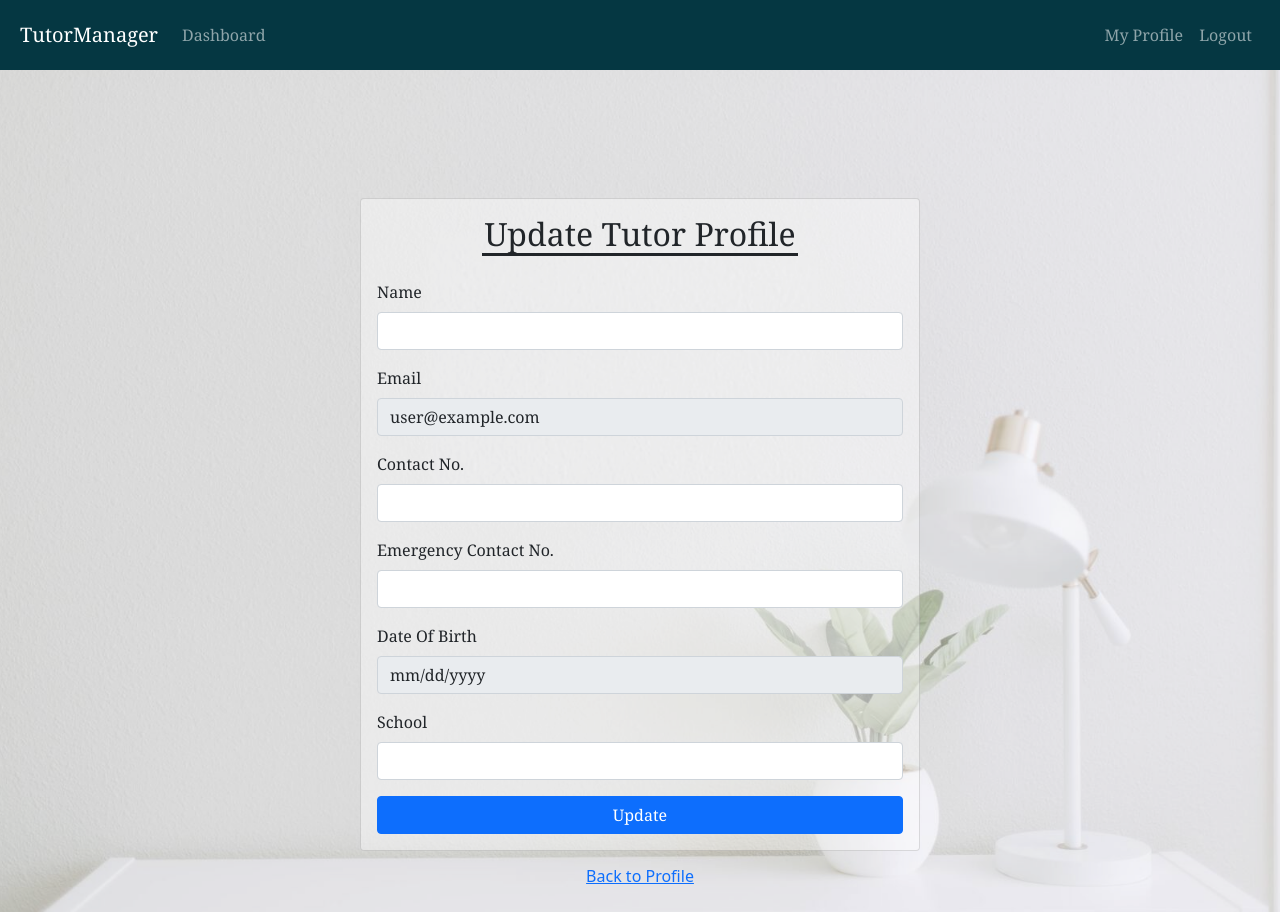
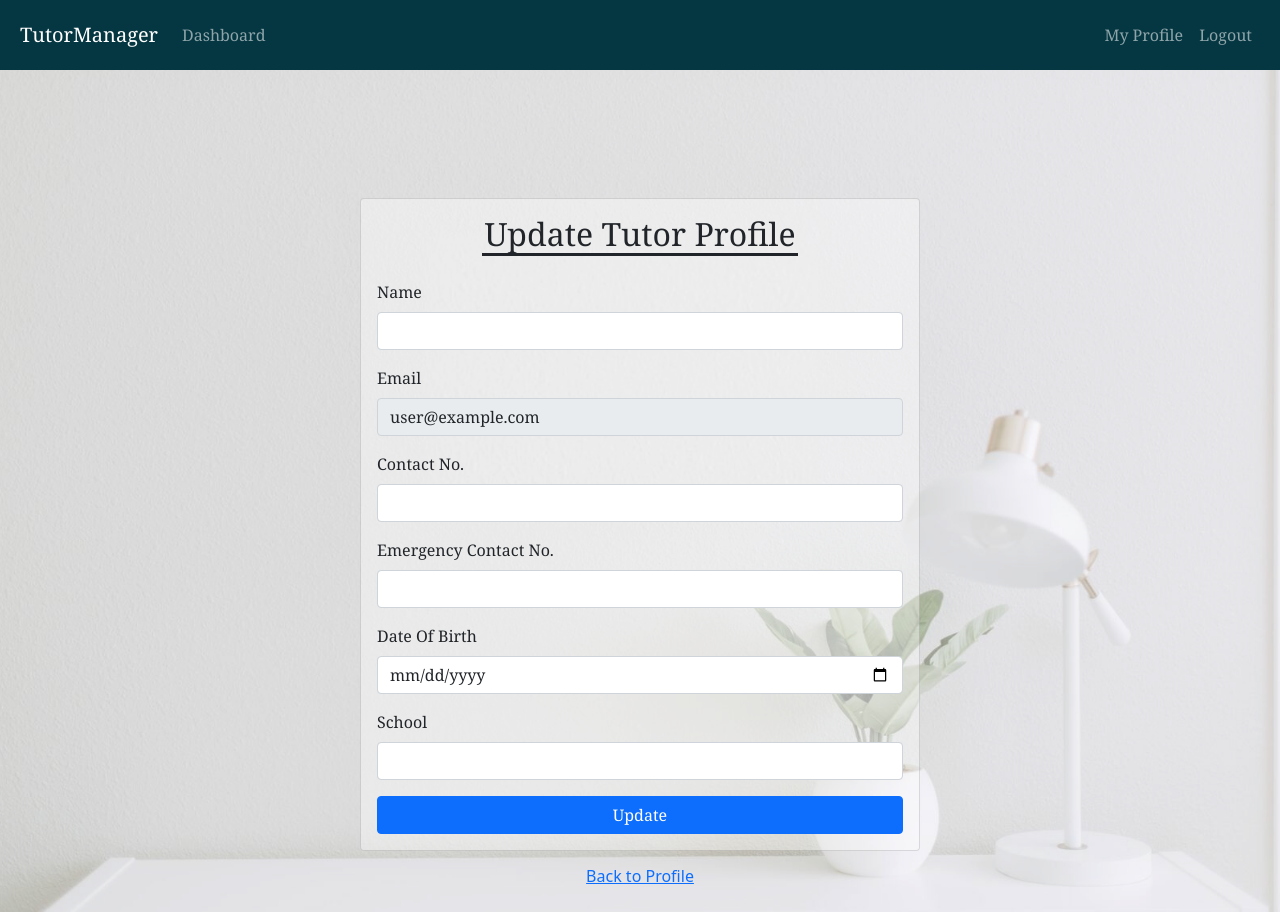
Before and after one commit to nicollegann/Orbital, a React (Create React App) app: page /update-profile in a window 1280 px wide. Built offline with nearby package versions, Linux system fonts and the light colour scheme; no server answers; the database is empty; sample sign-in values are in the browser's storage.

Commit message:
allow tutor and tutees to edit name and dob

```diff
--- a/src/components/TuteeProfile/TuteeProfileRecord.js
+++ b/src/components/TuteeProfile/TuteeProfileRecord.js
@@ -60,7 +60,7 @@ export default function TuteeProfileRecord(props) {
             <Form onSubmit={saveData}>
               <Form.Group className="mb-3">
                 <Form.Label>Name</Form.Label>
-                <Form.Control ref={nameRef} type="text" defaultValue={details && details.name} readOnly={true} />
+                <Form.Control ref={nameRef} type="text" defaultValue={details && details.name} readOnly={update} />
               </Form.Group>
               <Form.Group className="mb-3">
                 <Form.Label>Email</Form.Label>
@@ -76,7 +76,7 @@ export default function TuteeProfileRecord(props) {
               </Form.Group>
               <Form.Group className="mb-3">
                 <Form.Label>Date Of Birth</Form.Label>
-                <Form.Control ref={dobRef} type="date" defaultValue={details && details.dateOfBirth} readOnly={true}/>
+                <Form.Control ref={dobRef} type="date" defaultValue={details && details.dateOfBirth} readOnly={update}/>
               </Form.Group>
               <Form.Group className="mb-4">
                 <Form.Label>School</Form.Label>
--- a/src/components/UpdateProfile.js
+++ b/src/components/UpdateProfile.js
@@ -76,7 +76,7 @@ export default function UpdateTutorProfile() {
             </Form.Group>
             <Form.Group className="mb-3">
               <Form.Label>Date Of Birth</Form.Label>
-              <Form.Control ref={dobRef} type="date" defaultValue={getUserData && getUserData.dateOfBirth} disabled={true}/>
+              <Form.Control ref={dobRef} type="date" defaultValue={getUserData && getUserData.dateOfBirth}/>
             </Form.Group>
             <Form.Group className="mb-3">
               <Form.Label>School</Form.Label>
```
Also changed, not shown: src/components/Profile.js (+0 -10 lines).
